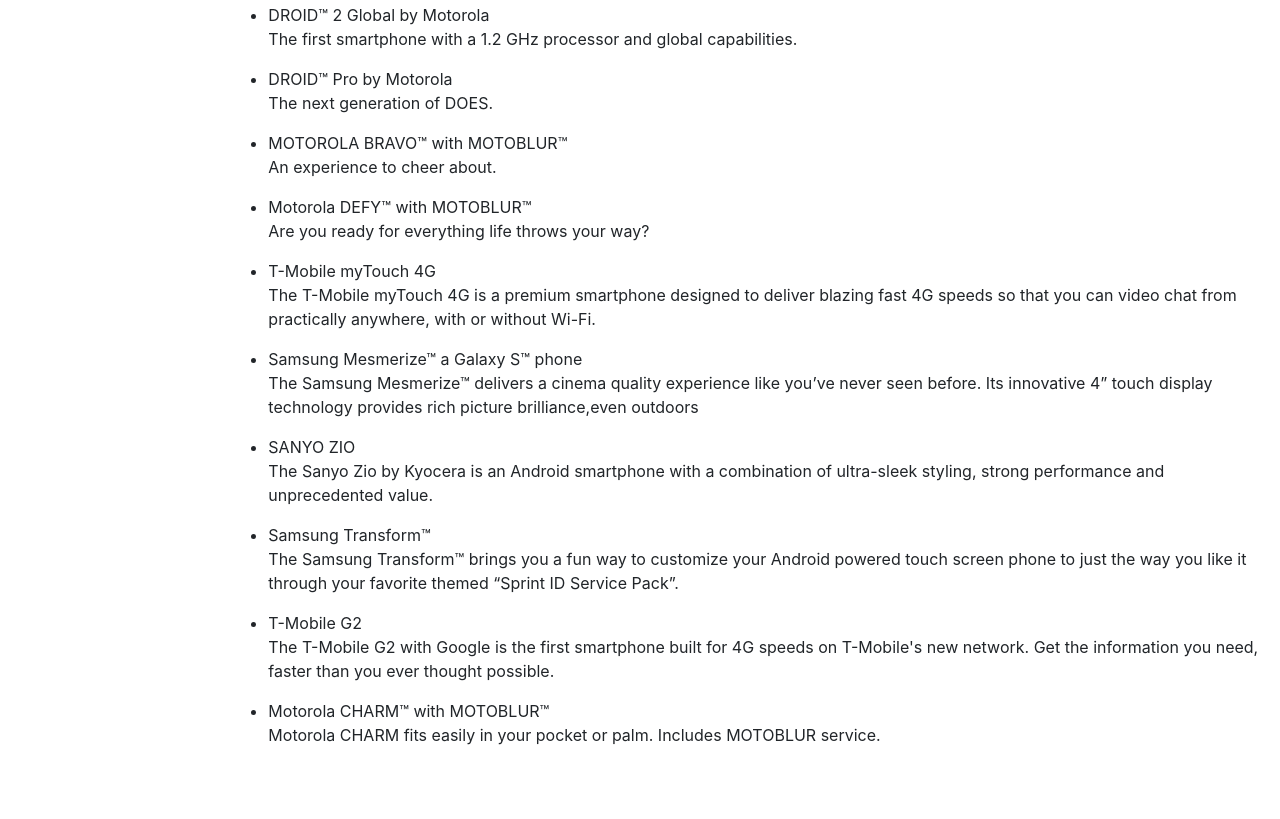
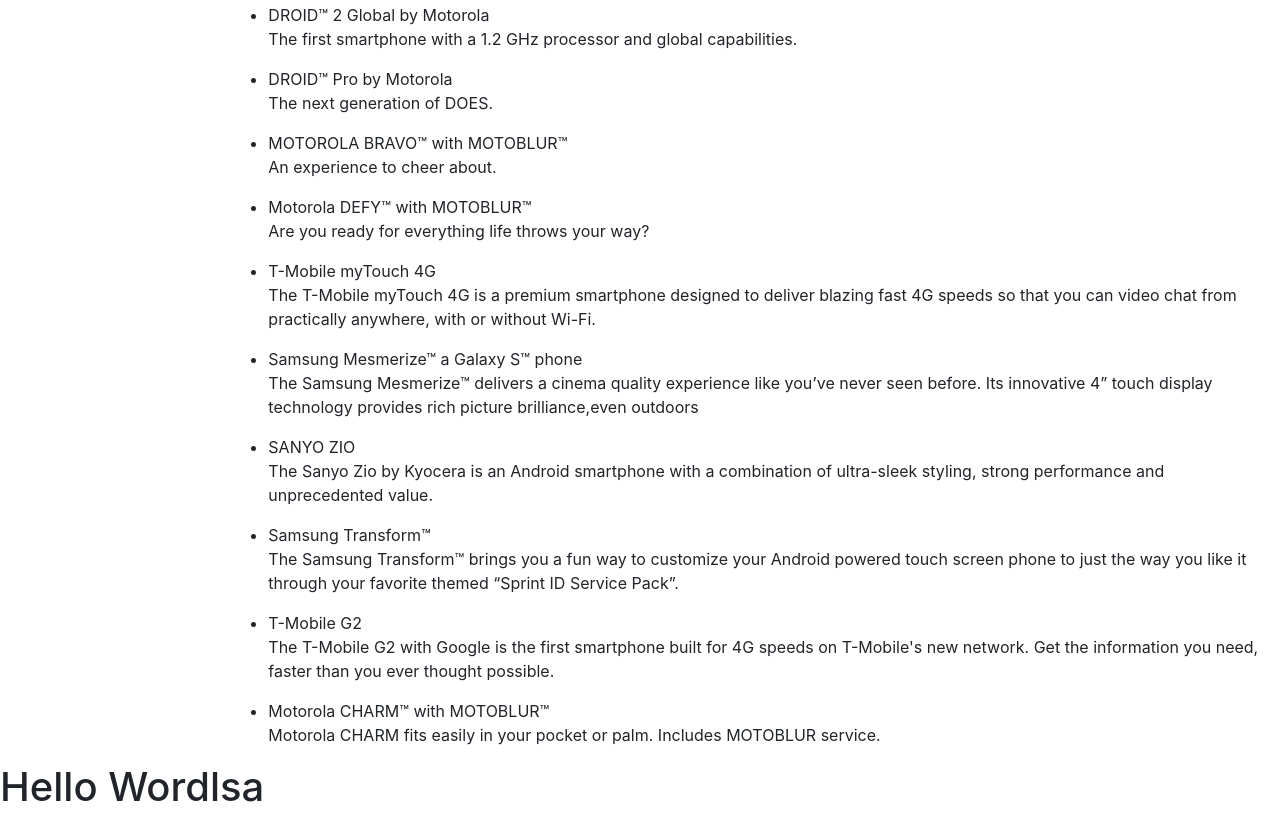
Before and after one commit to the-Learner005/angularapp, a plain HTML site: page index.html in a window 1280 px wide. Shown: the part 805-1624 px from the top of the page. Before the commit the page ends 1568 px from the top, so only its background shows below. Drawn offline with nearby package versions, Linux system fonts and the light colour scheme.

Commit message:
"Testing commit"

```diff
--- a/index.html
+++ b/index.html
@@ -12,6 +12,6 @@
 <body>
 
   	<phone-list></phone-list>
-
+  <h1>Hello Wordlsa</h1>
 </body>
 </html>
```
